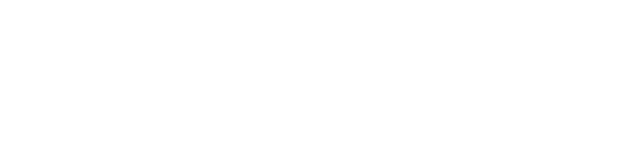
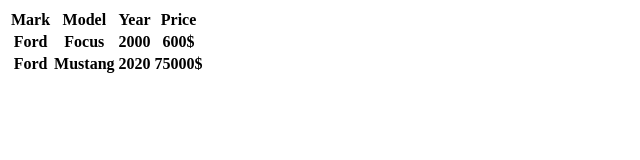
Before and after one commit to mmicleus/Django, a plain HTML site: page quote.html in a window 1280 px wide. Shown: the whole page, without its empty margins (0-640 px from the left). Drawn offline with Linux system fonts and the light colour scheme.

Commit message:
table complete

```diff
--- a/quote.html
+++ b/quote.html
@@ -9,7 +9,9 @@
 	<body>
 		<table>
 			<thead>
-
+				<tr><th>Mark</th><th>Model</th><th>Year</th><th>Price</th></tr>
+				<tr><th>Ford</th><th>Focus</th><th>2000</th><th>600$</th></tr>
+				<tr><th>Ford</th><th>Mustang</th><th>2020</th><th>75000$</th></tr>
 			</thead>
 			<tbody>
 
```
